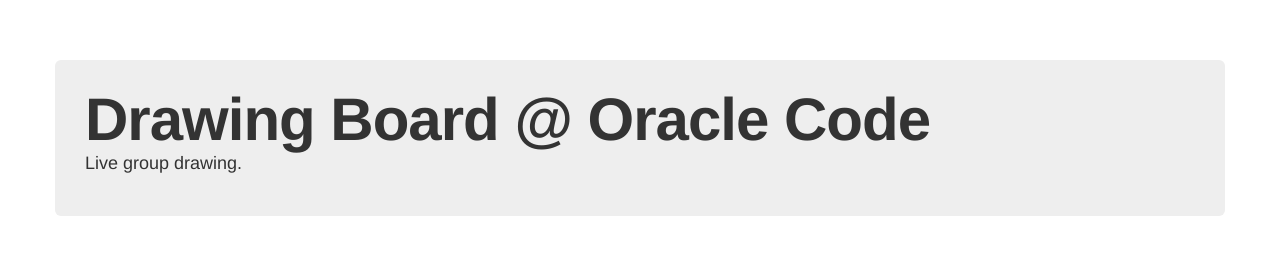
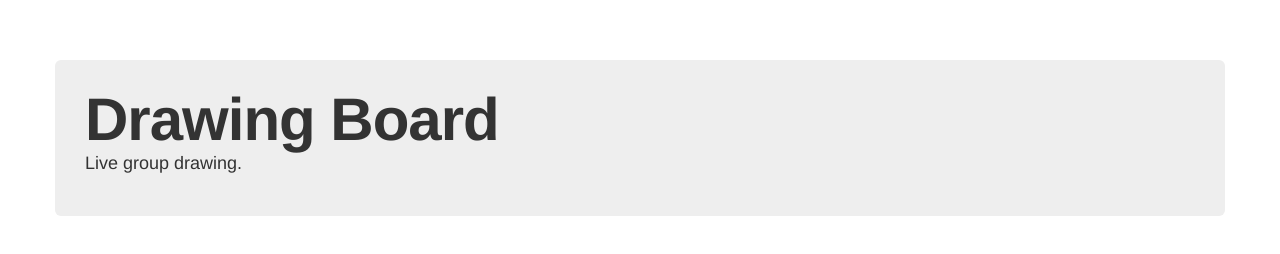
Before and after one commit to doschkinow/drawingboard-micro-ws-nodejs, a website: page drawingboard/index.html in a window 1280 px wide. Drawn offline with nearby package versions, Linux system fonts and the light colour scheme.

Commit message:
reset title

```diff
--- a/drawingboard/index.html
+++ b/drawingboard/index.html
@@ -20,7 +20,7 @@
 <body>
 <div class="container">
     <div class="hero-unit">
-        <h1>Drawing Board @ Oracle Code</h1>
+        <h1>Drawing Board</h1>
         <p>
             Live group drawing.
         </p>
```
